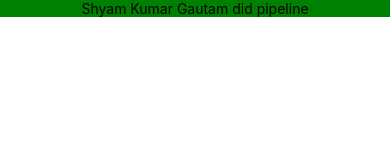
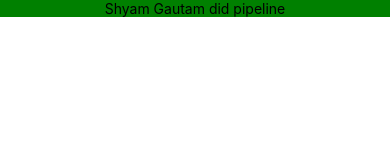
Before and after one commit to shyamww/awsTest2, a React Native app: screen / in a window 390 px wide. Shown: the top 160 px of the page. Built offline with nearby package versions, Linux system fonts and the light colour scheme.

Commit message:
removing kumar for app.js

```diff
--- a/App.js
+++ b/App.js
@@ -6,7 +6,7 @@ import { Text, View } from 'react-native'
 export default class App extends Component {
   render() {
     return (
-      <Text style={{backgroundColor:'green',textAlign:'center'}}>Shyam Kumar Gautam did pipeline</Text>
+      <Text style={{backgroundColor:'green',textAlign:'center'}}>Shyam Gautam did pipeline</Text>
     )
   }
 }
```
